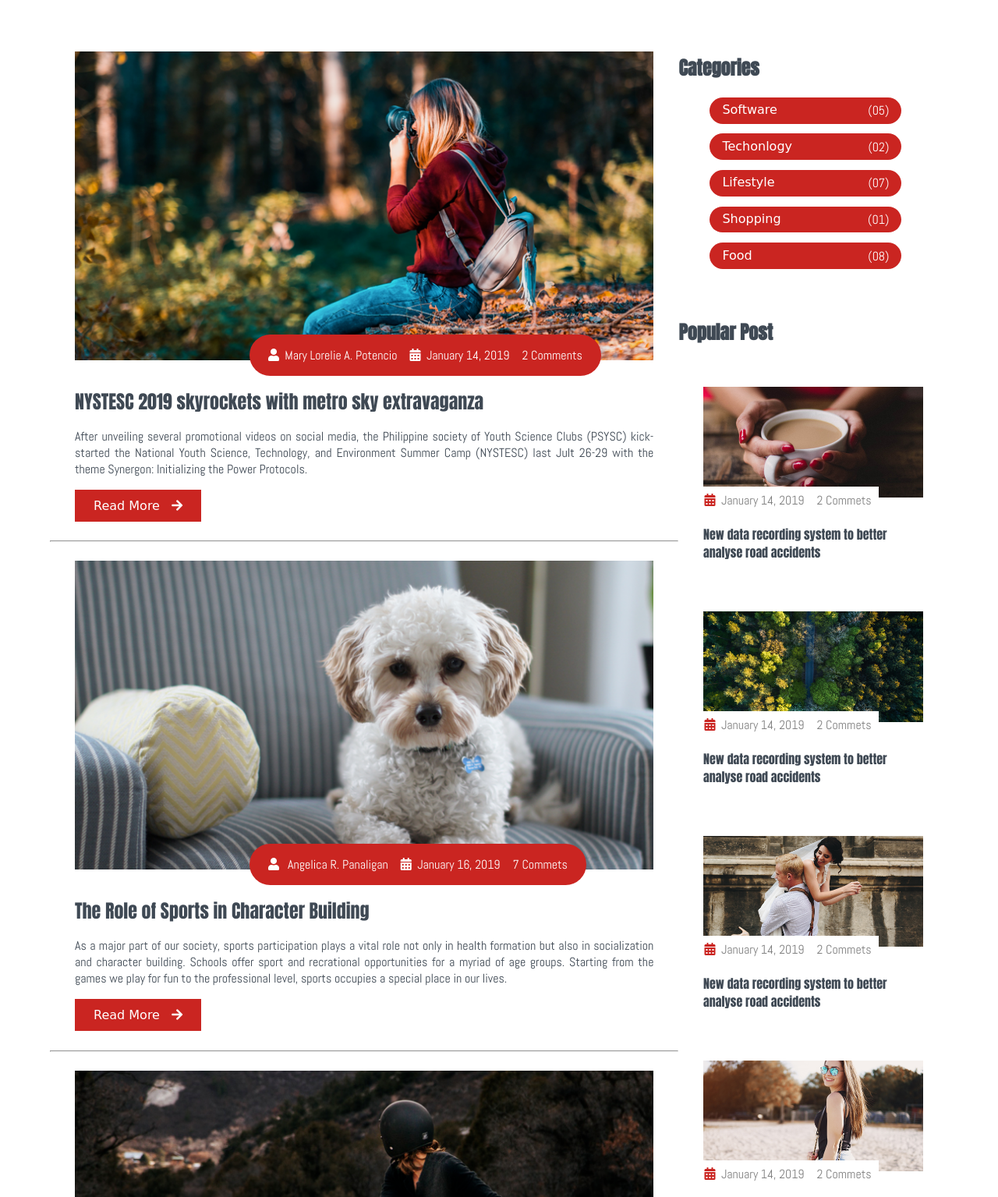
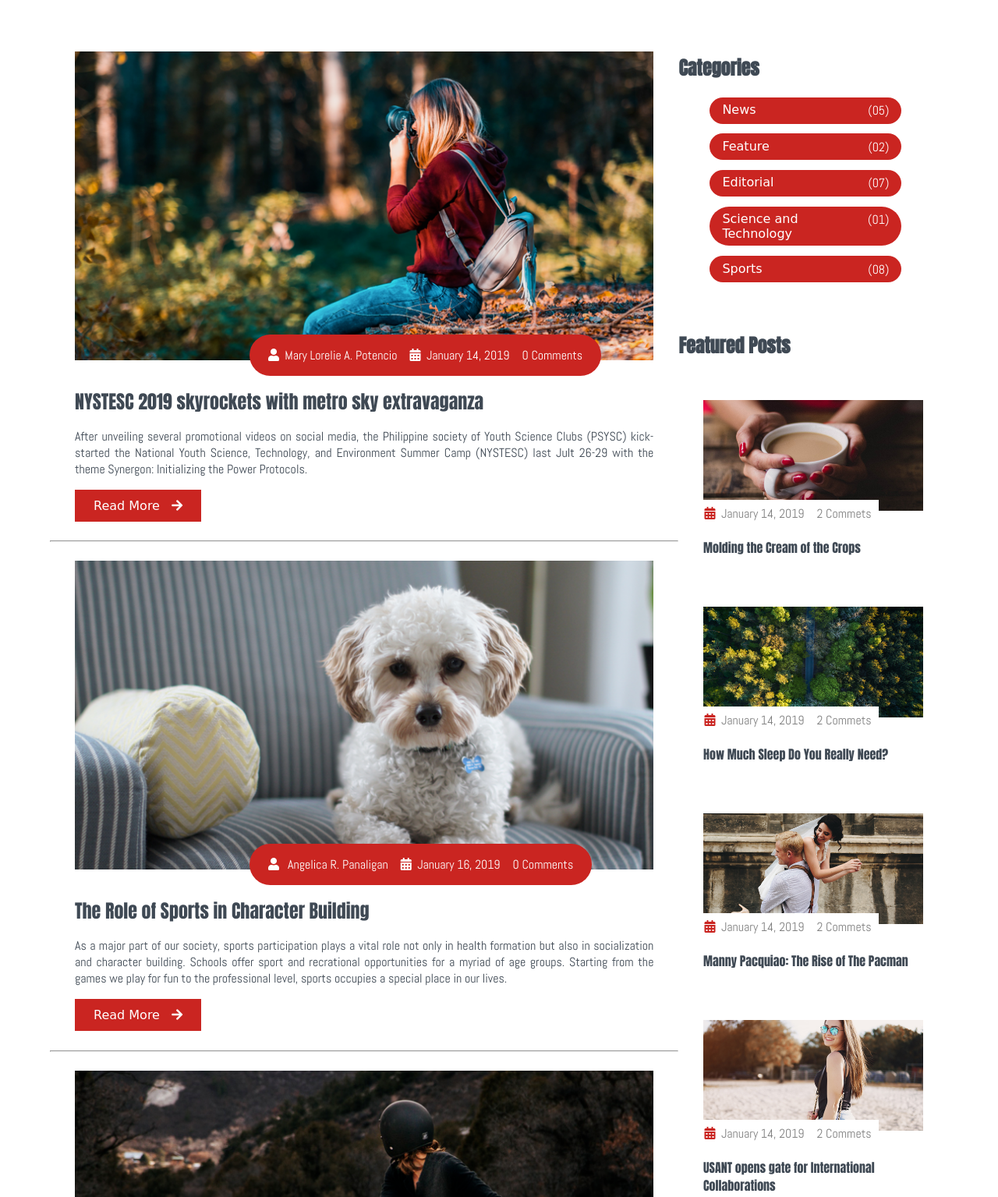
Before and after one commit to CarlosCornelio/CarlosCornelio.github.io, a plain HTML site: page index.html in a window 1280 px wide. Shown: the part 1560-3095 px from the top of the page at 78% size. Drawn offline with Linux system fonts and the light colour scheme; files that its build step writes are made by us from their sources; a web font is replaced by a local one.

Commit message:
edited text and spacing

```diff
--- a/css/Style.css
+++ b/css/Style.css
@@ -378,7 +378,7 @@ main .post-content .post-title a{
     padding: .6rem .9rem;
     border-radius: 2rem;
     margin: 0 .3rem;
-    font-family: var(--Lexend_Deca);
+    font-family: var(--Abel);
 
 }
 
@@ -460,7 +460,7 @@ main .post-content .post-title a{
 .site-content .sidebar .popular-tags{
     padding: 5rem 0;
     color: var(--text-gray);
-    margin-top: -2rem;
+    margin-top: 45px;
 }
 
 .site-content .sidebar .popular-tags .tags .tag{
--- a/index.html
+++ b/index.html
@@ -153,7 +153,7 @@
                             <div class="post-info flex-row">
                                 <span><i class="fas fa-user text-white" ></i>&nbsp;&nbsp;Mary Lorelie A. Potencio</span>
                                 <span><i class="fas fa-calendar-alt text-white"></i>&nbsp;&nbsp;January 14, 2019</span>
-                                <span>2 Comments</span>
+                                <span>0 Comments</span>
                             </div>
                         </div>
                         <div class="post-title">
@@ -175,7 +175,7 @@
                             <div class="post-info flex-row">
                                 <span><i class="fas fa-user text-white"></i>&nbsp;&nbsp; Angelica R. Panaligan</span>
                                 <span><i class="fas fa-calendar-alt text-white"></i>&nbsp;&nbsp;January 16, 2019</span>
-                                <span>7 Commets</span>
+                                <span>0 Comments</span>
                             </div>
                         </div>
                         <div class="post-title">
@@ -197,7 +197,7 @@
                             <div class="post-info flex-row">
                                 <span><i class="fas fa-user text-white"></i>&nbsp;&nbsp;Bianca Lorraine B. Corporal</span>
                                 <span><i class="fas fa-calendar-alt text-white"></i>&nbsp;&nbsp;February 2020</span>
-                                <span>5 Commets</span>
+                                <span>0 Comments</span>
                             </div>
                         </div>
                         <div class="post-title">
@@ -218,7 +218,7 @@
                             <div class="post-info flex-row">
                                 <span><i class="fas fa-user text-white"></i>&nbsp;&nbsp;Shakira B. Regalado</span>
                                 <span><i class="fas fa-calendar-alt text-white"></i>&nbsp;&nbsp;January 21, 2019</span>
-                                <span>12 Commets</span>
+                                <span>0 Comments</span>
                             </div>
                         </div>
                         <div class="post-title">
@@ -244,29 +244,29 @@
                         <h2>Categories</h2>
                         <ul class="category-list">
                             <li class="list-items" data-aos="fade-left" data-aos-delay="50">
-                                <a href="#" style="color:white">Software</a>
+                                <a href="#" style="color:white">News</a>
                                 <span style="color:white">(05)</span>
                             </li>
                             <li class="list-items" data-aos="fade-left" data-aos-delay="100">
-                                <a href="#" style="color:white">Techonlogy</a>
+                                <a href="#" style="color:white">Feature</a>
                                 <span style="color:white">(02)</span>
                             </li>
                             <li class="list-items" data-aos="fade-left" data-aos-delay="150">
-                                <a href="#" style="color:white">Lifestyle</a>
+                                <a href="#" style="color:white">Editorial</a>
                                 <span style="color:white">(07)</span>
                             </li>
                             <li class="list-items" data-aos="fade-left" data-aos-delay="200">
-                                <a href="#" style="color:white">Shopping</a>
+                                <a href="#" style="color:white">Science and Technology</a>
                                 <span style="color:white">(01)</span>
                             </li>
                             <li class="list-items" data-aos="fade-left" data-aos-delay="250">
-                                <a href="#" style="color:white">Food</a>
+                                <a href="#" style="color:white">Sports</a>
                                 <span style="color:white">(08)</span>
                             </li>
                         </ul>
                     </div>
                     <div class="popular-post">
-                        <h2>Popular Post</h2>
+                        <h2>Featured Posts</h2>
                         <div class="post-content" data-aos="flip-up" data-aos-delay="50">
                             <div class="post-image">
                                 <div>
@@ -279,7 +279,7 @@
                                 </div>
                             </div>
                             <div class="post-title">
-                                <a href="#">New data recording system to better analyse road accidents</a>
+                                <a href="#">Molding the Cream of the Crops</a>
                             </div>
                         </div>
                         <div class="post-content" data-aos="flip-up" data-aos-delay="100">
@@ -294,7 +294,7 @@
                                 </div>
                             </div>
                             <div class="post-title">
-                                <a href="#">New data recording system to better analyse road accidents</a>
+                                <a href="#">How Much Sleep Do You Really Need?</a>
                             </div>
                         </div>
                         <div class="post-content" data-aos="flip-up" data-aos-delay="150">
@@ -309,7 +309,7 @@
                                 </div>
                             </div>
                             <div class="post-title">
-                                <a href="#">New data recording system to better analyse road accidents</a>
+                                <a href="#">Manny Pacquiao: The Rise of The Pacman</a>
                             </div>
                         </div>
                         <div class="post-content" data-aos="flip-up" data-aos-delay="200">
@@ -324,7 +324,7 @@
                                 </div>
                             </div>
                             <div class="post-title">
-                                <a href="#">New data recording system to better analyse road accidents</a>
+                                <a href="#">USANT opens gate for International Collaborations</a>
                             </div>
                         </div>
                         <div class="post-content" data-aos="flip-up" data-aos-delay="250">
@@ -339,7 +339,7 @@
                                 </div>
                             </div>
                             <div class="post-title">
-                                <a href="#">New data recording system to better analyse road accidents</a>
+                                <a href="#">The Deteriorated Justice System </a>
                             </div>
                         </div>
                     </div>
```
